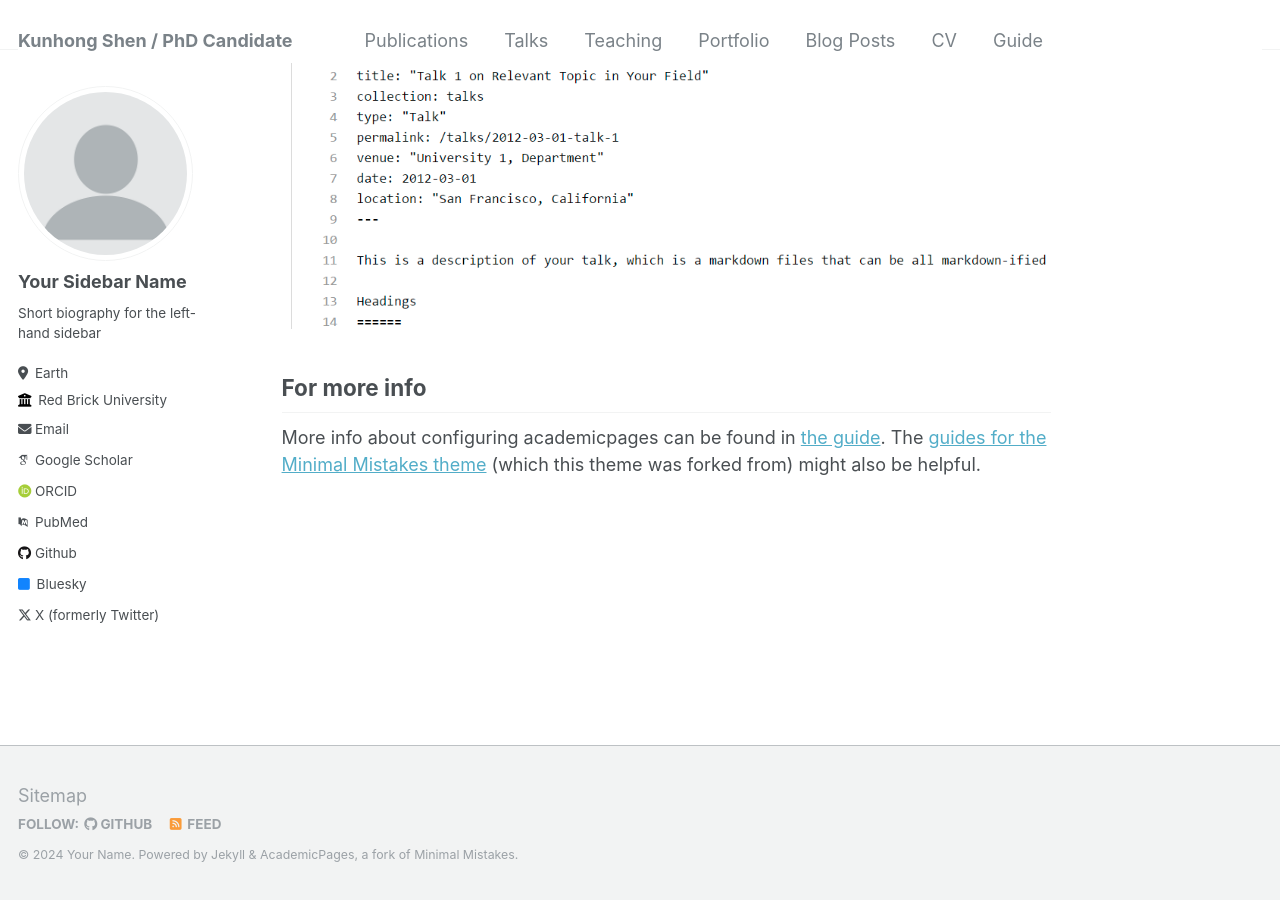
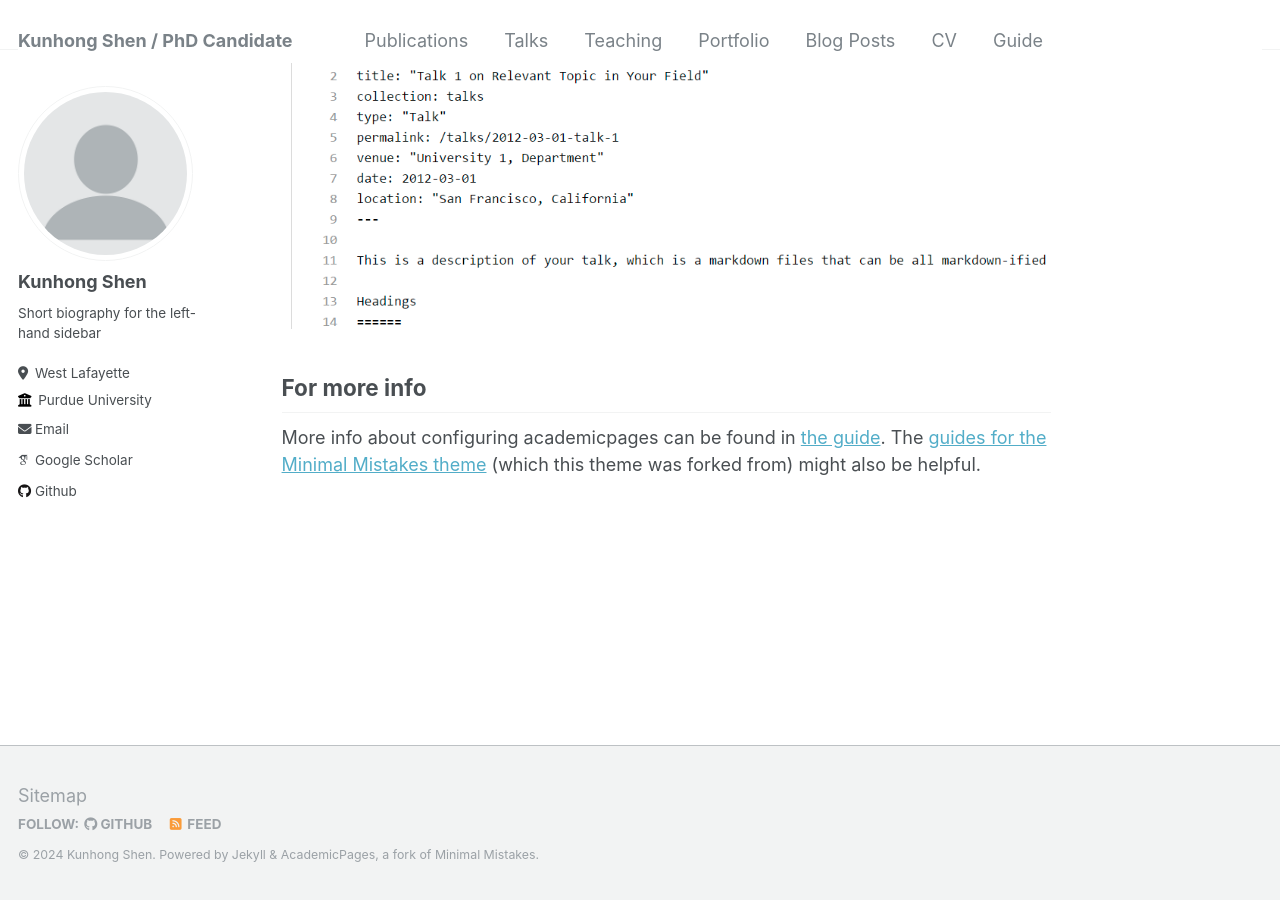
Before and after one commit to KHShen/khshen.github.io, a Jekyll site: the page built from _pages/about.md, in a window 1280 px wide and 900 px high, scrolled down 2640 px. Built offline with Jekyll 4.4.1, drawn with Linux system fonts in a browser that asks for light colours; some web fonts are replaced.

Commit message:
Update _config.yml

```diff
--- a/_config.yml
+++ b/_config.yml
@@ -10,7 +10,7 @@
 locale                   : "en-US"
 title                    : "Kunhong Shen / PhD Candidate"
 title_separator          : "-"
-name                     : &name "Your Name"
+name                     : &name "Kunhong Shen"
 description              : &description "personal description"
 url                      : https://khshen.github.io # the base hostname & protocol for your site e.g. "https://mmistakes.github.io"
 baseurl                  : "" # the subpath of your site, e.g. "/blog"
@@ -22,32 +22,32 @@ repository               : # "academicpages/academicpages.github.io"
 author:
   # Biographic information
   avatar           : "profile.png"
-  name             : "Your Sidebar Name"
-  pronouns         : # example: "she/her"
+  name             : "Kunhong Shen"
+  pronouns         : # example: "he/his"
   bio              : "Short biography for the left-hand sidebar"
-  location         : "Earth"
-  employer         : "Red Brick University"
+  location         : "West Lafayette"
+  employer         : "Purdue University"
   uri              : # URL
-  email            : "none@example.org"
+  email            : "shen503@purdue.edu"
 
   # Academic websites
   arxiv            : # URL - Update with the correct link to your profile
-  googlescholar    : "https://scholar.google.com/citations?user=PS_CX0AAAAAJ"
+  googlescholar    : "https://scholar.google.com/citations?user=90rouiAAAAAJ&hl=en&oi=ao"
   impactstory      : # URL
-  orcid            : "http://orcid.org/yourorcidurl"
-  pubmed           : "https://www.ncbi.nlm.nih.gov/pubmed/?term=john+snow"
+  orcid            : # "http://orcid.org/yourorcidurl"
+  pubmed           : # "https://www.ncbi.nlm.nih.gov/pubmed/?term=john+snow"
   researchgate     : # URL
 
   # Repositories and software development
   bitbucket        : # Username - Update with your username on the site
   codepen          : # Username
   dribbble         : # Username
-  github           : "academicpages"
+  github           : "khshen"
   kaggle           : # Username
   stackoverflow    : # User number or user number and name (i.e., use "1" or "1/jeff-atwood")
 
   # Social media
-  bluesky          : "bsky.app" # Replace this with you Bluesky username
+  bluesky          : # "bsky.app" # Replace this with you Bluesky username
   facebook         : # Username
   flickr           : # Username
   foursquare       : # Username
@@ -64,7 +64,7 @@ author:
   steam            : # Username
   telegram         : # URL
   tumblr           : # Username
-  twitter          : "UniofOxford"  # Replace this with your X / Twitter handle
+  twitter          : # "UniofOxford"  # Replace this with your X / Twitter handle
   vine             : # Username
   weibo            : # Username
   wikipedia        : # Username
```
